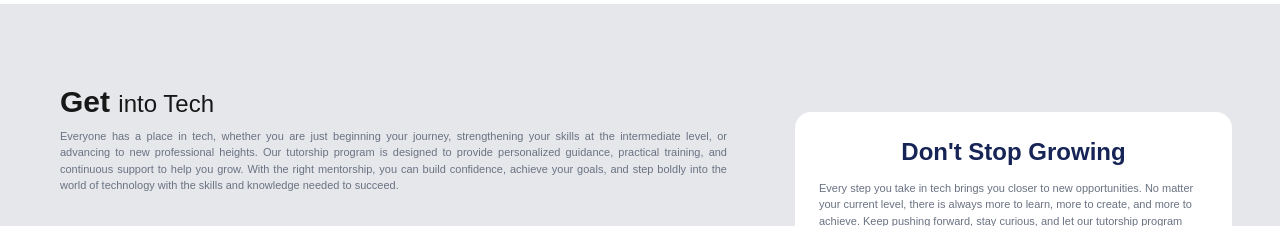
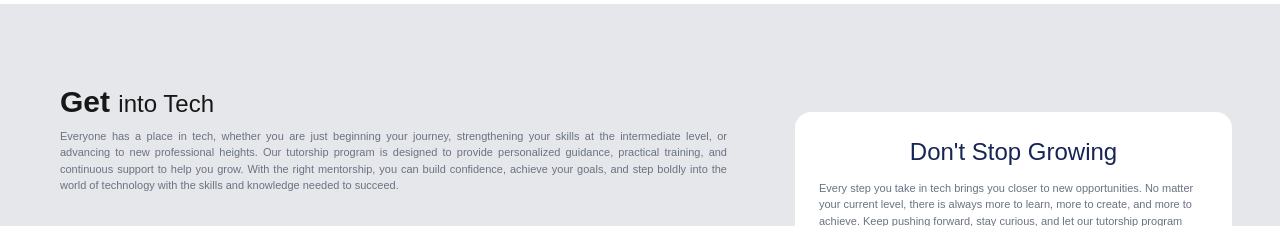
Before and after one commit to Chibuking35/teckstack, a Next.js app: page /learning in a window 1280 px wide. Shown: the part 2000-2226 px from the top of the page. Built offline with nearby package versions, Linux system fonts and the light colour scheme.

Commit message:
modefied

```diff
--- a/src/app/learning/page.tsx
+++ b/src/app/learning/page.tsx
@@ -401,7 +401,7 @@ const Learning = () => {
         </div>
         <div className="flex-1 p-5 md:p-7">
           <div className="bg-white rounded-2xl p-6 w-full flex flex-col">
-            <h1 className="font-bold text-blue-950 text-2xl text-center mb-3">
+            <h1 className=" text-blue-950 text-2xl text-center mb-3">
               Don't Stop Growing
             </h1>
             <p className="text-[11px] text-gray-500 mb-4">
```
